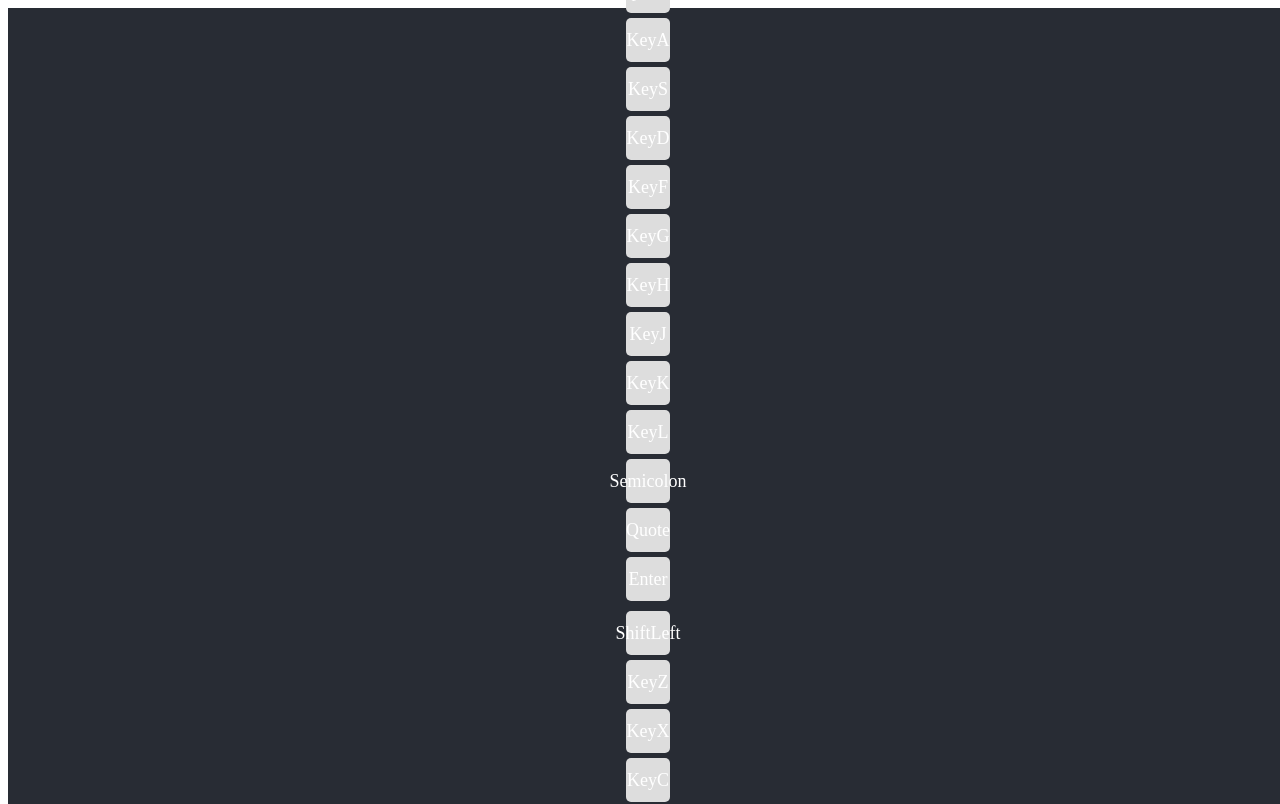
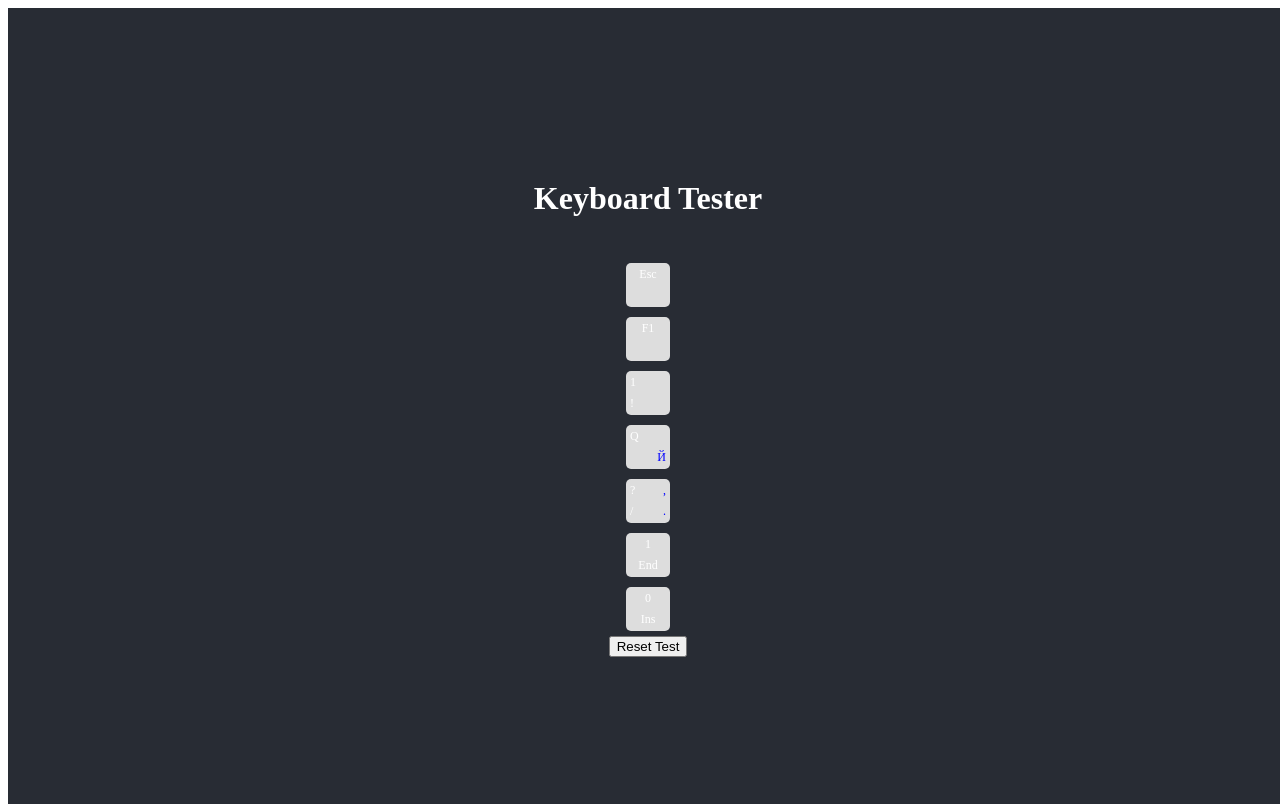
Before and after one commit to bahioiiia/kbd-tester, a React (Vite) app: page / in a window 1280 px wide. Shown: the top 804 px of the page. Built offline with nearby package versions, Linux system fonts and the light colour scheme.

Commit message:
keys => objects

```diff
--- a/src/keyboard.jsx
+++ b/src/keyboard.jsx
@@ -1,35 +1,34 @@
-import React from 'react';
+import React, { useEffect, useState } from 'react';
 import styles from './Keyboard.module.css';
-
-const keys = [
-  ['Escape', 'F1', 'F2', 'F3', 'F4', 'F5', 'F6', 'F7', 'F8', 'F9', 'F10', 'F11', 'F12'],
-  ['Backquote', 'Digit1', 'Digit2', 'Digit3', 'Digit4', 'Digit5', 'Digit6', 'Digit7', 'Digit8', 'Digit9', 'Digit0', 'Minus', 'Equal', 'Backspace'],
-  ['Tab', 'KeyQ', 'KeyW', 'KeyE', 'KeyR', 'KeyT', 'KeyY', 'KeyU', 'KeyI', 'KeyO', 'KeyP', 'BracketLeft', 'BracketRight', 'Backslash'],
-  ['CapsLock', 'KeyA', 'KeyS', 'KeyD', 'KeyF', 'KeyG', 'KeyH', 'KeyJ', 'KeyK', 'KeyL', 'Semicolon', 'Quote', 'Enter'],
-  ['ShiftLeft', 'KeyZ', 'KeyX', 'KeyC', 'KeyV', 'KeyB', 'KeyN', 'KeyM', 'Comma', 'Period', 'Slash', 'ShiftRight'],
-  ['ControlLeft', 'MetaLeft', 'AltLeft', 'Space', 'AltRight', 'MetaRight', 'ContextMenu', 'ControlRight'],
-  ['Insert', 'Home', 'PageUp', 'Delete', 'End', 'PageDown'],
-  ['ArrowUp', 'ArrowLeft', 'ArrowDown', 'ArrowRight'],
-  ['NumLock', 'NumpadDivide', 'NumpadMultiply', 'NumpadSubtract'],
-  ['Numpad7', 'Numpad8', 'Numpad9', 'NumpadAdd'],
-  ['Numpad4', 'Numpad5', 'Numpad6'],
-  ['Numpad1', 'Numpad2', 'Numpad3', 'NumpadEnter'],
-  ['Numpad0', 'NumpadDecimal']
-];
+import keysData from './keys.json';
 
 function Keyboard({ keysPressed, workingKeys, pressedKeys }) {
+  const [keys, setKeys] = useState([]);
+
+  useEffect(() => {
+    setKeys(keysData.keys);
+  }, []);
+
   return (
     <div className={styles.keyboard}>
-      {keys.map((row, rowIndex) => (
-        <div key={rowIndex} className={styles.keyboardRow}>
-          {row.map((key) => (
-            <div
-              key={key}
-              className={`${styles.key} ${keysPressed.includes(key) ? styles.active : ''} ${workingKeys.includes(key) ? styles.working : ''} ${pressedKeys.includes(key) ? styles.pressed : ''}`}
-            >
-              {key}
-            </div>
-          ))}
+      {keys.map((keyObj) => (
+        <div
+          key={keyObj.code}
+          className={`${styles.key} ${keysPressed.includes(keyObj.code) ? styles.active : ''} ${workingKeys.includes(keyObj.code) ? styles.working : ''} ${pressedKeys.includes(keyObj.code) ? styles.pressed : ''}`}
+        >
+          {keyObj.type === 'symbol' ? (
+            <>
+              <div className={styles.labelTopLeft}>{keyObj.labels.tl || ''}</div>
+              <div className={styles.labelBottomLeft}>{keyObj.labels.bl || ''}</div>
+              <div className={styles.labelTopRight} style={{ color: 'blue' }}>{keyObj.labels.tr || ''}</div>
+              <div className={styles.labelBottomRight} style={{ color: 'blue' }}>{keyObj.labels.br || ''}</div>
+            </>
+          ) : (
+            <>
+              <div className={styles.labelTop}>{keyObj.labels.tl || ''}</div>
+              <div className={styles.labelBottom}>{keyObj.labels.bl || ''}</div>
+            </>
+          )}
         </div>
       ))}
     </div>
--- a/src/keyboard.module.css
+++ b/src/keyboard.module.css
@@ -14,6 +14,7 @@
     display: flex;
     align-items: center;
     justify-content: center;
+    position: relative;
     width: 40px;
     height: 40px;
     margin: 5px;
@@ -35,3 +36,37 @@
 .key.pressed {
     background-color: orange;
 }
+
+.labelTopLeft,
+.labelTop,
+.labelTopRight {
+    position: absolute;
+    top: 2px;
+    font-size: 12px;
+    color: white;
+}
+
+.labelBottomLeft,
+.labelBottom,
+.labelBottomRight {
+    position: absolute;
+    bottom: 2px;
+    font-size: 12px;
+    color: white;
+}
+
+.labelTopLeft {
+    left: 2px;
+}
+
+.labelBottomLeft {
+    left: 2px;
+}
+
+.labelTopRight {
+    right: 2px;
+}
+
+.labelBottomRight {
+    right: 2px;
+}
--- /dev/null
+++ b/src/keys.json
@@ -0,0 +1,49 @@
+{
+  "keys": [
+    {
+      "code": "Escape",
+      "type": "special",
+      "labels": {
+        "tl": "Esc"
+      }
+    },
+    {
+      "code": "F1",
+      "type": "special",
+      "labels": {
+        "tl": "F1"
+      }
+    },
+    {
+      "code": "Digit1",
+      "type": "symbol",
+      "labels": {
+        "tl": "1",
+        "bl": "!"
+      }
+    },
+    {
+      "code": "KeyQ",
+      "type": "symbol",
+      "labels": { "tl": "Q", "br": "Й"}
+    },
+    {
+      "code": "Slash",
+      "type": "symbol",
+      "labels": { "tl": "?", "bl": "/", "tr": ",", "br": "."}
+    },
+    {
+      "code": "Numpad1",
+      "type": "special",
+      "labels": { "tl": "1", "bl": "End" }
+    },
+        {
+      "code": "Numpad0",
+      "type": "special",
+      "labels": {
+        "tl": "0",
+        "bl": "Ins"
+      }
+    }
+  ]
+}
```
